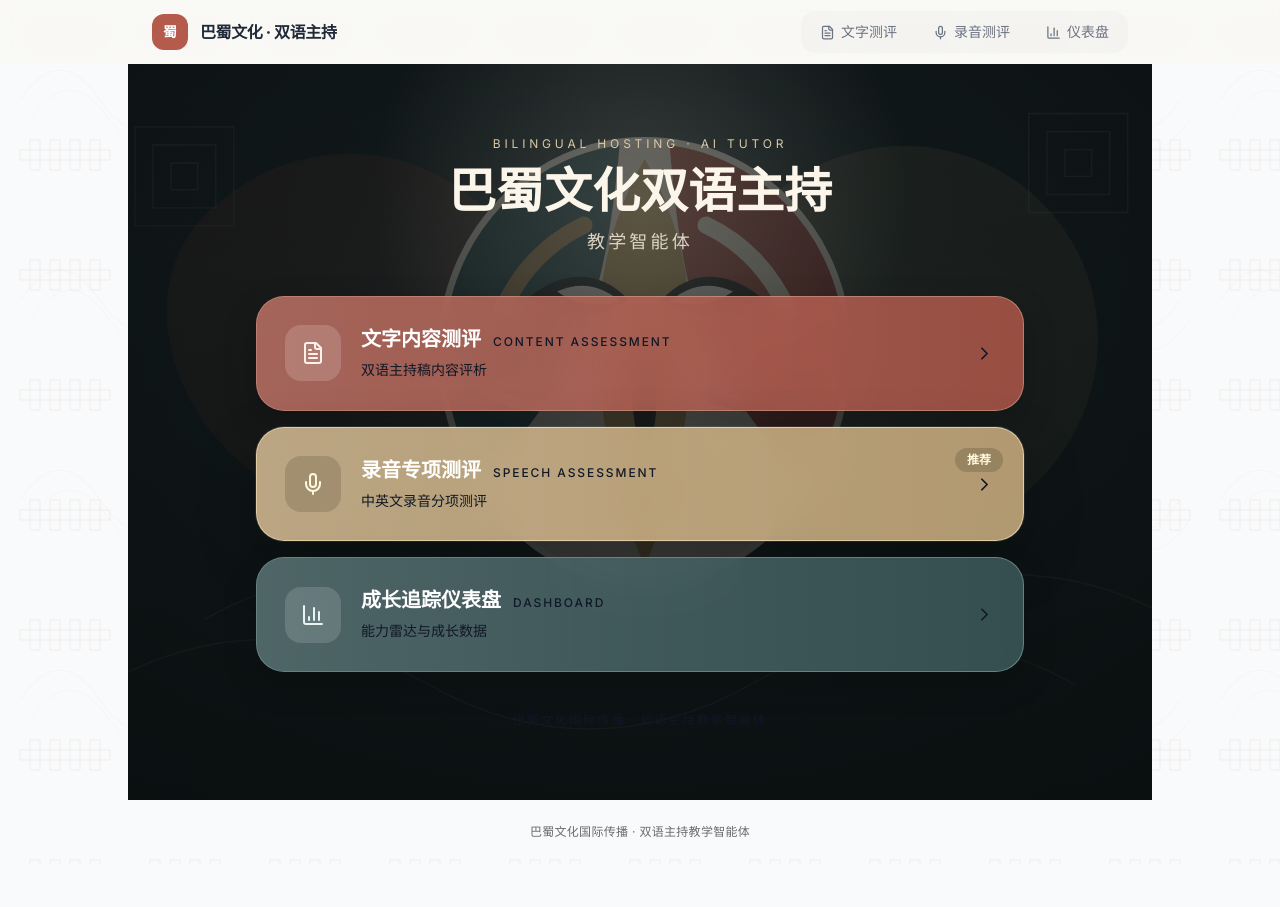
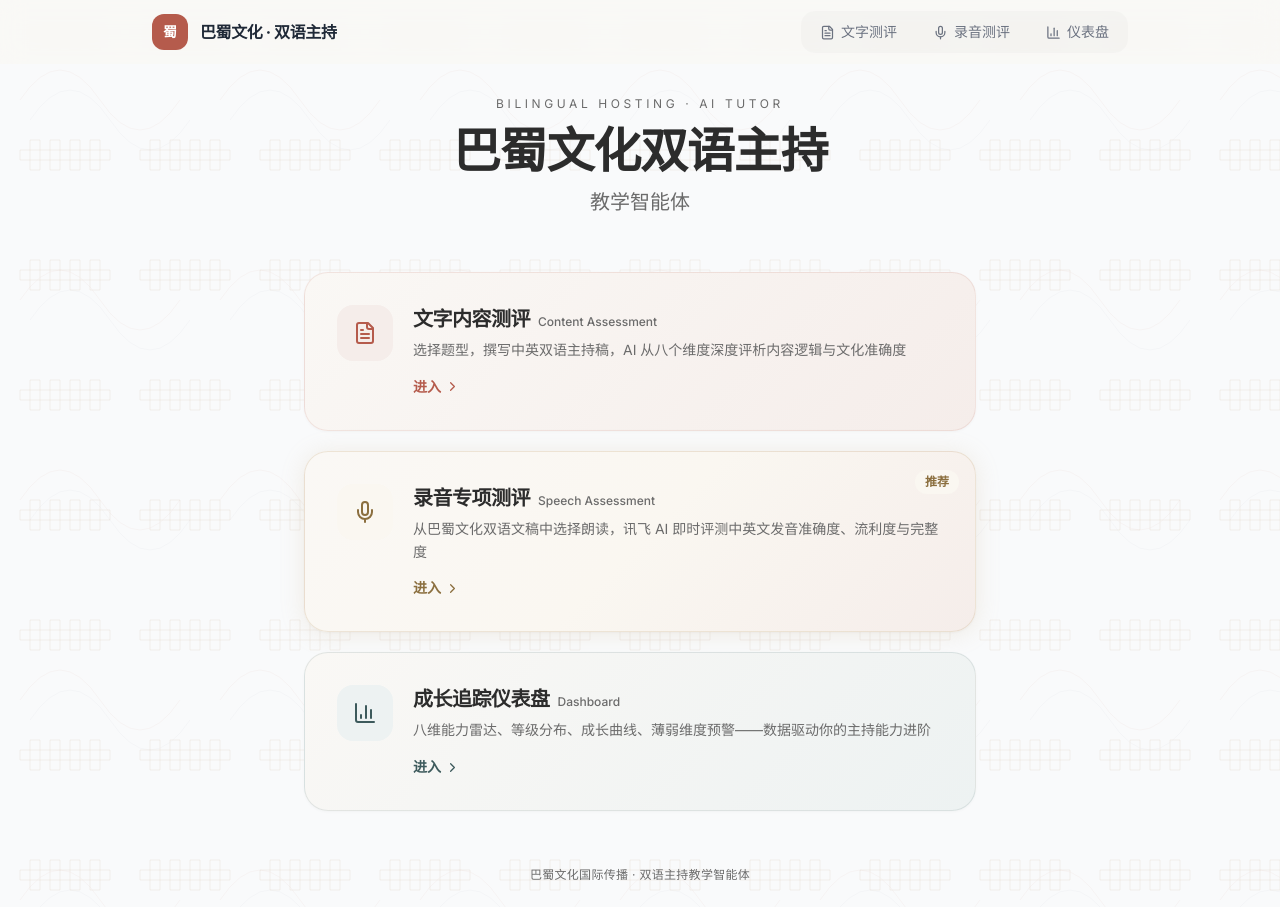
Before and after one commit to chloeyx727/bilingual-host-ai, a React (Vite) app in the folder frontend/: page / in a window 1280 px wide. Before the commit the page ends 864 px from the top, so only its background shows below. Built offline with nearby package versions, Linux system fonts and the light colour scheme; no server answers.

Commit message:
Restore previous home page cover

```diff
--- a/frontend/src/pages/HomePage.tsx
+++ b/frontend/src/pages/HomePage.tsx
@@ -6,12 +6,12 @@ const cards = [
     key: 'text',
     title: '文字内容测评',
     subtitle: 'Content Assessment',
-    desc: '双语主持稿内容评析',
+    desc: '选择题型，撰写中英双语主持稿，AI 从八个维度深度评析内容逻辑与文化准确度',
     icon: FileText,
-    panel: 'rgba(181, 91, 76, 0.82)',
-    border: 'rgba(245, 205, 190, 0.38)',
-    iconBg: 'rgba(255,255,255,0.16)',
-    iconColor: '#fff2eb',
+    gradient: 'linear-gradient(135deg, #faf8f5 0%, #f5edea 100%)',
+    border: 'rgba(181,91,76,0.12)',
+    iconBg: 'var(--shu-red-light)',
+    iconColor: 'var(--shu-red)',
     path: '/questions',
     highlight: false,
   },
@@ -19,12 +19,12 @@ const cards = [
     key: 'speech',
     title: '录音专项测评',
     subtitle: 'Speech Assessment',
-    desc: '中英文录音分项测评',
+    desc: '从巴蜀文化双语文稿中选择朗读，讯飞 AI 即时评测中英文发音准确度、流利度与完整度',
     icon: Mic,
-    panel: 'rgba(196, 168, 124, 0.9)',
-    border: 'rgba(255, 239, 198, 0.62)',
-    iconBg: 'rgba(42, 36, 24, 0.17)',
-    iconColor: '#fff8df',
+    gradient: 'linear-gradient(135deg, #faf8f5 0%, #faf7f1 50%, #f5edea 100%)',
+    border: 'rgba(196,168,124,0.25)',
+    iconBg: 'var(--gilt-light)',
+    iconColor: '#8b6f3f',
     path: '/speech-practice',
     highlight: true,
   },
@@ -32,12 +32,12 @@ const cards = [
     key: 'dashboard',
     title: '成长追踪仪表盘',
     subtitle: 'Dashboard',
-    desc: '能力雷达与成长数据',
+    desc: '八维能力雷达、等级分布、成长曲线、薄弱维度预警——数据驱动你的主持能力进阶',
     icon: BarChart3,
-    panel: 'rgba(61, 90, 92, 0.86)',
-    border: 'rgba(192, 218, 216, 0.36)',
-    iconBg: 'rgba(255,255,255,0.14)',
-    iconColor: '#e9f4f2',
+    gradient: 'linear-gradient(135deg, #faf8f5 0%, #edf2f2 100%)',
+    border: 'rgba(61,90,92,0.12)',
+    iconBg: 'var(--qingcheng-light)',
+    iconColor: 'var(--qingcheng)',
     path: '/dashboard',
     highlight: false,
   },
@@ -47,84 +47,78 @@ export default function HomePage() {
   const navigate = useNavigate()
 
   return (
-    <div
-      className="relative -mx-6 -my-8 min-h-[calc(100vh-4rem)] overflow-hidden px-5 py-10 md:px-8"
-      style={{
-        backgroundImage:
-          "linear-gradient(180deg, rgba(8, 12, 13, 0.62), rgba(8, 12, 13, 0.78)), url('/assets/sichuan-opera-face-bg.svg')",
-        backgroundSize: 'cover',
-        backgroundPosition: 'center',
-      }}
-    >
-      <div className="absolute inset-0 bg-[radial-gradient(circle_at_50%_18%,rgba(255,248,229,0.15),transparent_34%),linear-gradient(90deg,rgba(12,18,19,0.3),rgba(12,18,19,0.08),rgba(12,18,19,0.3))]" />
-
-      <div className="relative z-10 mx-auto flex min-h-[calc(100vh-9rem)] max-w-3xl flex-col items-center justify-center">
-        <div className="mb-10 text-center animate-fade-in animate-fade-in-1">
-          <p className="mb-4 text-xs uppercase tracking-[0.32em] text-[#dac8a4]">
+    <div className="min-h-[80vh] flex flex-col items-center justify-center px-4">
+      {/* 主标题区 */}
+      <div className="text-center mb-14 animate-fade-in animate-fade-in-1">
+        <p className="text-xs tracking-[0.3em] uppercase mb-4" style={{ color: 'var(--ink-light)' }}>
           Bilingual Hosting · AI Tutor
         </p>
-          <h1 className="mb-3 text-4xl font-semibold tracking-normal text-[#fbf5ea] md:text-5xl" style={{ fontFamily: "'Noto Serif SC', serif" }}>
+        <h1 className="text-4xl md:text-5xl font-bold tracking-tight mb-3" style={{ color: 'var(--ink)', fontFamily: "'Noto Serif SC', serif" }}>
           巴蜀文化双语主持
         </h1>
-          <p className="text-base font-light tracking-[0.18em] text-[#ded4c4] md:text-lg">
+        <p className="text-lg md:text-xl font-light" style={{ color: 'var(--ink-light)' }}>
           教学智能体
         </p>
       </div>
 
-        <div className="w-full space-y-4">
+      {/* 三张功能卡片 */}
+      <div className="w-full max-w-2xl space-y-5">
         {cards.map((card, i) => (
-          <button
+          <div
             key={card.key}
             onClick={() => navigate(card.path)}
-            className={`animate-fade-in animate-fade-in-${i + 1} group relative w-full overflow-hidden rounded-[28px] text-left transition-all duration-300 hover:-translate-y-0.5 focus:outline-none focus:ring-2 focus:ring-[#e8d6a8] ${
-              card.highlight ? 'scale-[1.02]' : ''
-            }`}
+            className={`animate-fade-in animate-fade-in-${i + 1} relative overflow-hidden rounded-3xl cursor-pointer group`}
             style={{
-              background: card.panel,
+              background: card.gradient,
               border: `1.5px solid ${card.border}`,
               boxShadow: card.highlight
-                ? '0 22px 56px rgba(0,0,0,0.28), 0 0 0 1px rgba(255,255,255,0.1)'
-                : '0 12px 34px rgba(0,0,0,0.2)',
-              backdropFilter: 'blur(18px)',
+                ? '0 2px 24px rgba(196,168,124,0.18), 0 1px 3px rgba(0,0,0,0.04)'
+                : '0 1px 3px rgba(0,0,0,0.03)',
+              transition: 'all 0.5s cubic-bezier(0.4, 0, 0.2, 1)',
             }}
           >
-            <div className="absolute inset-0 bg-gradient-to-r from-white/[0.13] via-white/[0.05] to-transparent" />
+            {/* 录音卡片特殊标记 */}
             {card.highlight && (
-              <span className="absolute right-5 top-5 rounded-full bg-[#2e2818]/20 px-3 py-1 text-xs font-semibold text-[#fff8df]">
+              <div className="absolute top-4 right-4">
+                <span className="inline-flex items-center gap-1 px-2.5 py-1 rounded-full text-xs font-semibold"
+                  style={{ background: 'var(--gilt-light)', color: '#8b6f3f' }}>
                   推荐
                 </span>
+              </div>
             )}
 
-            <div className="relative flex items-center gap-5 p-6 md:p-7">
+            <div className="relative p-7 md:p-8 flex items-start gap-5">
+              {/* 图标 */}
               <div
-                className="flex h-14 w-14 shrink-0 items-center justify-center rounded-2xl transition-transform duration-300 group-hover:scale-105"
+                className="w-14 h-14 rounded-2xl flex items-center justify-center shrink-0 group-hover:scale-105 transition-transform duration-500"
                 style={{ background: card.iconBg }}
               >
                 <card.icon size={24} style={{ color: card.iconColor }} />
               </div>
 
+              {/* 文字 */}
               <div className="flex-1 min-w-0">
-                <div className="mb-1.5 flex flex-wrap items-baseline gap-x-3 gap-y-1">
-                  <h2 className="text-xl font-semibold tracking-normal text-white">
+                <div className="flex items-baseline gap-2 mb-1.5">
+                  <h2 className="text-xl font-bold tracking-tight" style={{ color: 'var(--ink)' }}>
                     {card.title}
                   </h2>
-                  <span className="text-xs font-medium uppercase tracking-[0.16em] text-white/72">
+                  <span className="text-xs font-medium" style={{ color: 'var(--ink-light)' }}>
                     {card.subtitle}
                   </span>
                 </div>
-                <p className="text-sm leading-relaxed text-white/82">
+                <p className="text-sm leading-relaxed mb-3" style={{ color: 'var(--ink-light)' }}>
                   {card.desc}
                 </p>
+                <div
+                  className="inline-flex items-center gap-1 text-sm font-semibold group-hover:gap-2 transition-all duration-300"
+                  style={{ color: card.iconColor }}
+                >
+                  进入 <ChevronRight size={15} />
                 </div>
-              <ChevronRight size={21} className="shrink-0 text-white/78 transition-transform duration-300 group-hover:translate-x-1" />
               </div>
-          </button>
+            </div>
+          </div>
         ))}
-        </div>
-
-        <p className="mt-10 text-center text-xs tracking-[0.18em] text-[#e6dcc8]/86">
-          巴蜀文化国际传播・双语主持教学智能体
-        </p>
       </div>
     </div>
   )
```
Also changed, not shown: frontend/public/assets/sichuan-opera-face-bg.svg (deleted). Lines whose indentation alone changed are shown as unchanged.
